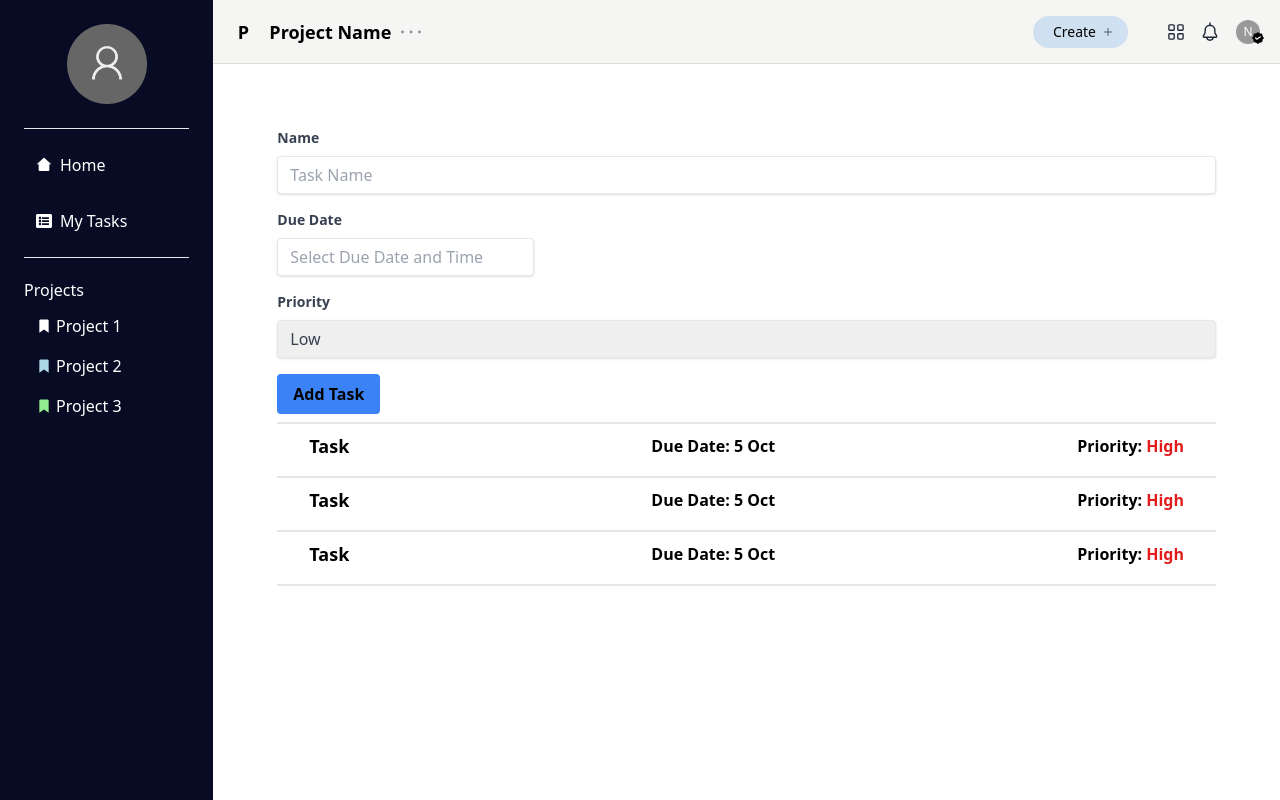
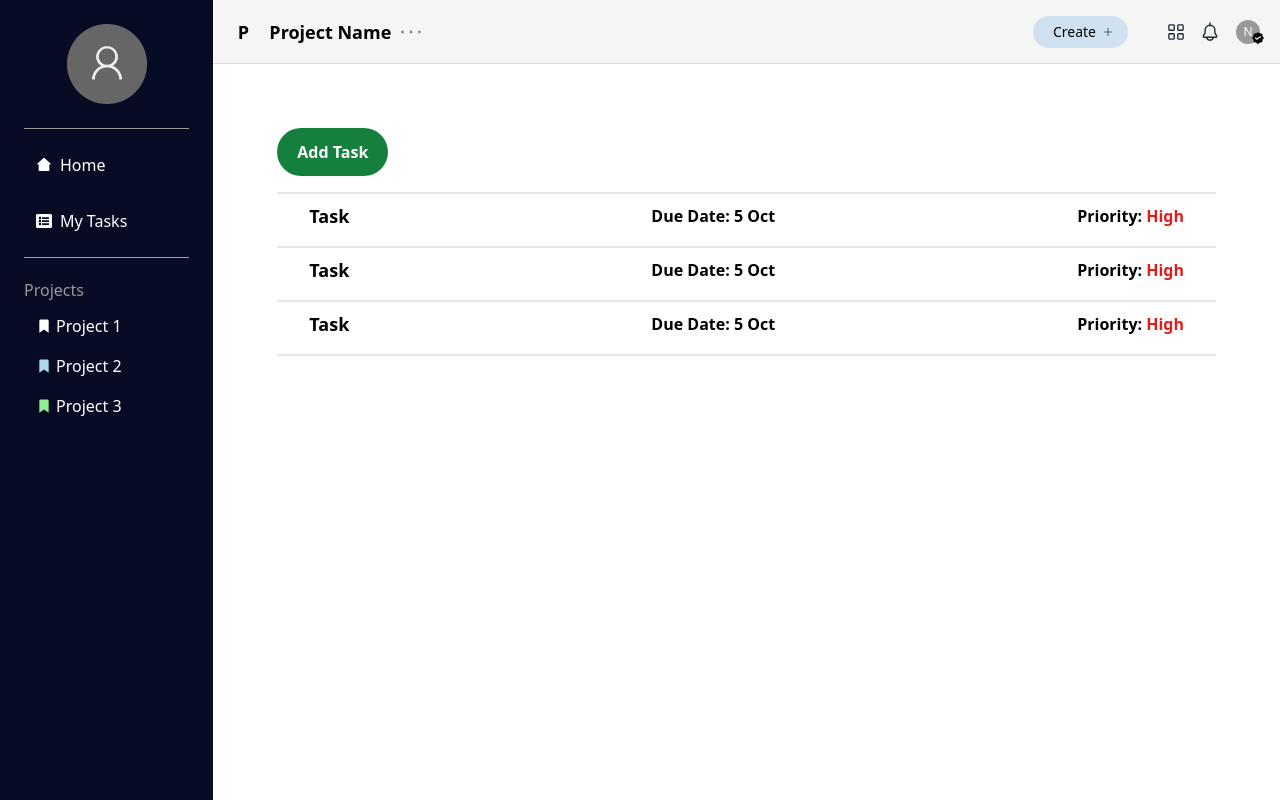
Before and after one commit to alexandruharuta/-project_management_orange, a React (Vite) app: page /project in a window 1280 px wide. Built offline with nearby package versions, Linux system fonts and the light colour scheme.

Commit message:
toggle add button

```diff
--- a/src/Components/Layout/Sidebar.tsx
+++ b/src/Components/Layout/Sidebar.tsx
@@ -15,7 +15,7 @@ export const Sidebar = () => {
           className="w-20 h-20 mx-auto"
         />
       </div>
-      <div className="border-t border-gray mx-6">
+      <div className="border-t border-gray0 mx-6">
         <ul className="mb-4">
           <Button
             className="w-full"
@@ -37,8 +37,8 @@ export const Sidebar = () => {
           </Button>
         </ul>
       </div>
-      <div className="mx-6 border-t border-gray">
-        <h1 className="flex items-center text-gray mt-5 mb-2">Projects</h1>
+      <div className="mx-6 border-t border-gray-400">
+        <h1 className="flex items-center text-gray0 mt-5 mb-2">Projects</h1>
         <ul className="my-2 space-y-2">
           <Button
             className="w-full"
--- a/src/Components/TasksComps/AddTask.tsx
+++ b/src/Components/TasksComps/AddTask.tsx
@@ -6,9 +6,12 @@ import 'react-datepicker/dist/react-datepicker.css';
 const AddTask = () => {
     const [dueDate, setDueDate] = useState<Date | null>(null);
     const currentDate = new Date();
+    const handleSubmit = (e:any) => {
+        e.preventDefault();
+    }
 
     return (
-      <form>
+      <form onSubmit={handleSubmit} className='border px-12 py-6 bg-gray-100 rounded-2xl overflow-hidden'>
         <div className="mb-4">
           <label className="block text-gray-700 text-sm font-bold mb-2" htmlFor="name">
             Name
--- a/src/Pages/Project.tsx
+++ b/src/Pages/Project.tsx
@@ -4,9 +4,11 @@ import AddTask from "../Components/TasksComps/AddTask";
 
 const Project = () => {
   const [tasks, setTasks] = useState([])
+  const [showForm, setShowForm] = useState(false)
   return (
-    <div className="px-16 py-16">
-      <AddTask/>
+    <div className="px-16 py-16 overflow-hidden">
+      <button className={`rounded-full outline-none ${showForm ? 'bg-red-700' : 'bg-green-700'} px-5 py-3 mb-2 text-white font-semibold box-border`} onClick={() => setShowForm(!showForm)}>{!showForm ? 'Add Task':'Close'}</button>
+      {showForm && <AddTask/>}
       <Tasks/>
     </div>
   )
```
